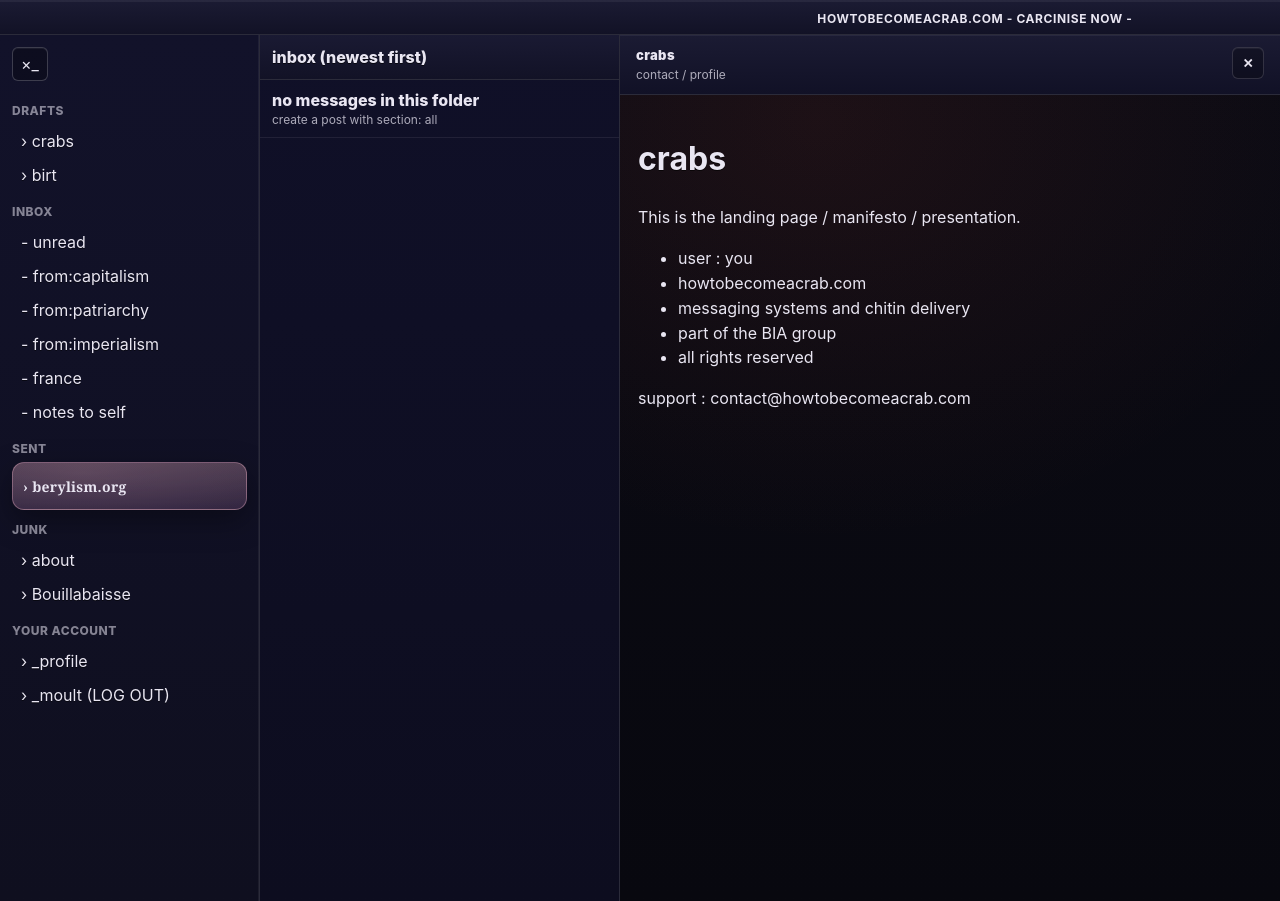
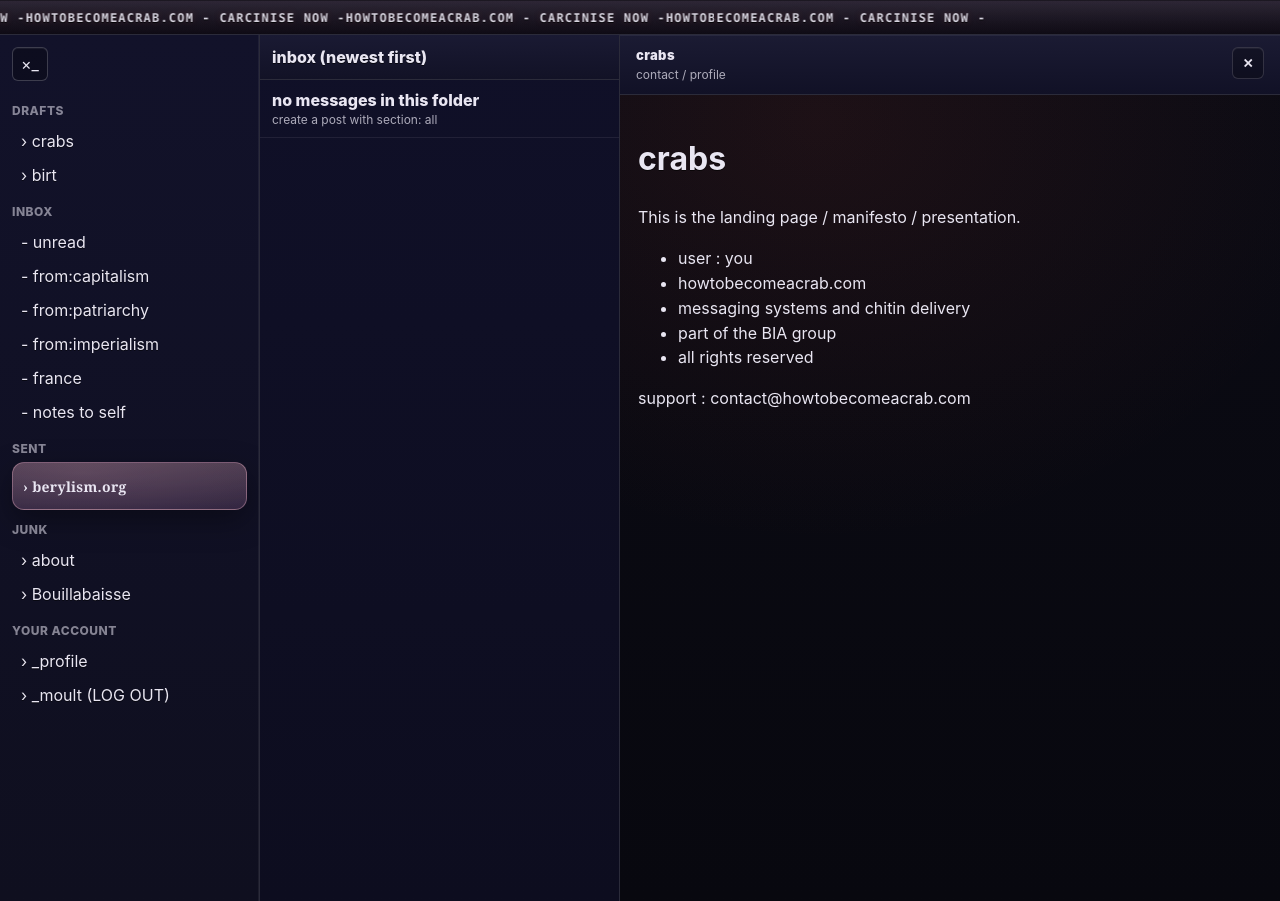
Before and after one commit to blhls/howtobecomeacrab, a Jekyll site: the page built from mail/index.md, in a window 1280 px wide. Built offline with Jekyll 4.4.1, drawn with Linux system fonts in a browser that asks for light colours.

Commit message:
Update mail.html

```diff
--- a/_layouts/mail.html
+++ b/_layouts/mail.html
@@ -53,25 +53,46 @@
 
     .marquee{
   height: 100%;
+  overflow: hidden;
   display: flex;
   align-items: center;
-      white-space: nowrap;
+  background:
+    linear-gradient(180deg, rgba(255,255,255,.08), rgba(0,0,0,.25)),
+    linear-gradient(180deg, #1b1424, #120d1a);
+  border-top: 1px solid rgba(255,255,255,.06);
 }
 
-    .marquee span{
-      display: inline-block;
-      padding-left: 100%;
-      animation: scroll 16s linear infinite;
-      font-weight: 700;
-      font-size: 12px;
-      letter-spacing: .6px;
-      text-transform: uppercase;
+.track{
+  display: inline-flex;
+  align-items: center;
+  width: max-content;
+  animation: marquee 10s linear infinite;
+  will-change: transform;
 }
 
-    @keyframes scroll{
+.chunk{
+  display: inline-block;
+  /* no “space” gaps: padding is inside the chunk itself */
+  white-space: nowrap;
+
+  /* departure board vibe */
+  font-family: ui-monospace, SFMono-Regular, Menlo, Monaco, Consolas, "Liberation Mono", monospace;
+  font-weight: 900;
+  font-size: 12px;
+  letter-spacing: 1.2px;
+  text-transform: uppercase;
+
+  color: rgba(233,230,242,.92);
+  text-shadow:
+    0 1px 0 rgba(0,0,0,.8),
+    0 0 8px rgba(194,70,45,.20);
+}
+
+@keyframes marquee{
   from { transform: translateX(0); }
-      to   { transform: translateX(-100%); }
+  to   { transform: translateX(-50%); }
 }
+
 
     /* app grid */
     body.folders-mini { --folders-w: var(--folders-w-mini); }
```
Lines whose indentation alone changed are shown as unchanged.
